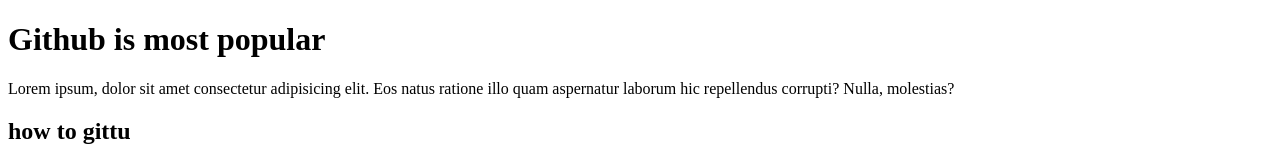
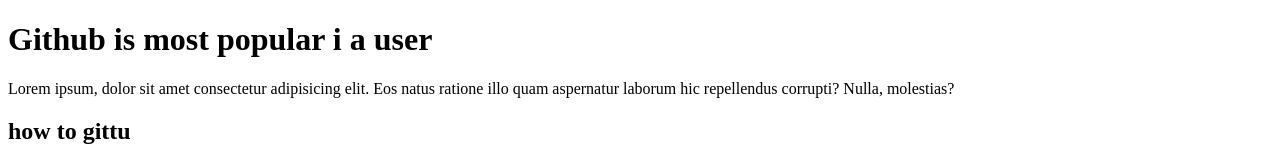
Before and after one commit to AbtahiHasan/git-branch-commands, a plain HTML site: page index.html in a window 1280 px wide. Shown: the top 160 px of the page. Drawn offline with Linux system fonts and the light colour scheme.

Commit message:
i am add text in  first heading

```diff
--- a/index.html
+++ b/index.html
@@ -7,7 +7,7 @@
     <title>github branch</title>
   </head>
   <body>
-    <h1>Github is most popular</h1>
+    <h1>Github is most popular i a user</h1>
     <p>
       Lorem ipsum, dolor sit amet consectetur adipisicing elit. Eos natus
       ratione illo quam aspernatur laborum hic repellendus corrupti? Nulla,
```
